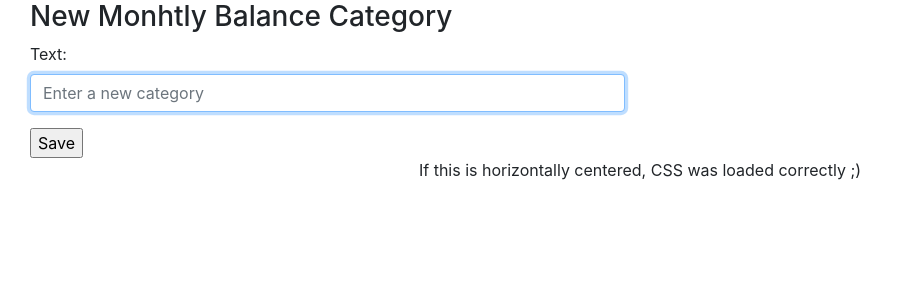
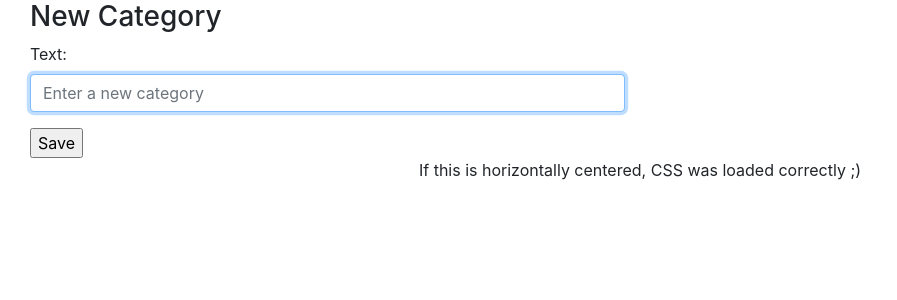
Before and after one commit to MicheleV/budgeteer, a Django app: page /categories/create in a window 1280 px wide. Shown: the part 56-356 px from the top of the page, without its empty margins (0-897 px from the left). Run offline with Django 3.2, Linux system fonts and the light colour scheme; parts of the project's set-up code (start-up, migrations or seed data) failed here and were passed over; some libraries are stand-ins or nearby versions.

Commit message:
Fix typo

```diff
--- a/app/budgets/templates/budgets/category_form.html
+++ b/app/budgets/templates/budgets/category_form.html
@@ -4,7 +4,7 @@
 <div class="container-fluid">
 <div class="row">
   <div class="col-md-12">
-      <h3>New Monhtly Balance Category</h3>
+      <h3>New Category</h3>
     </div>
   </div>
 
```
